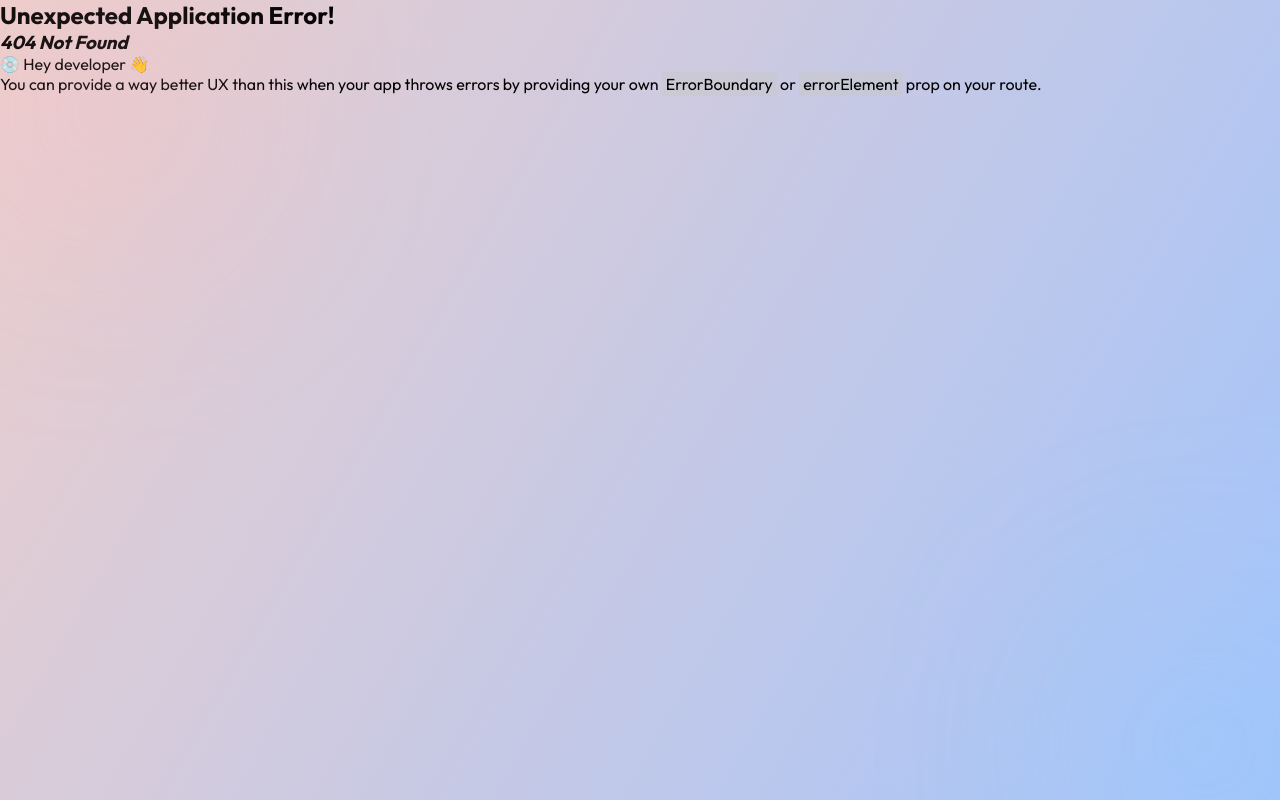
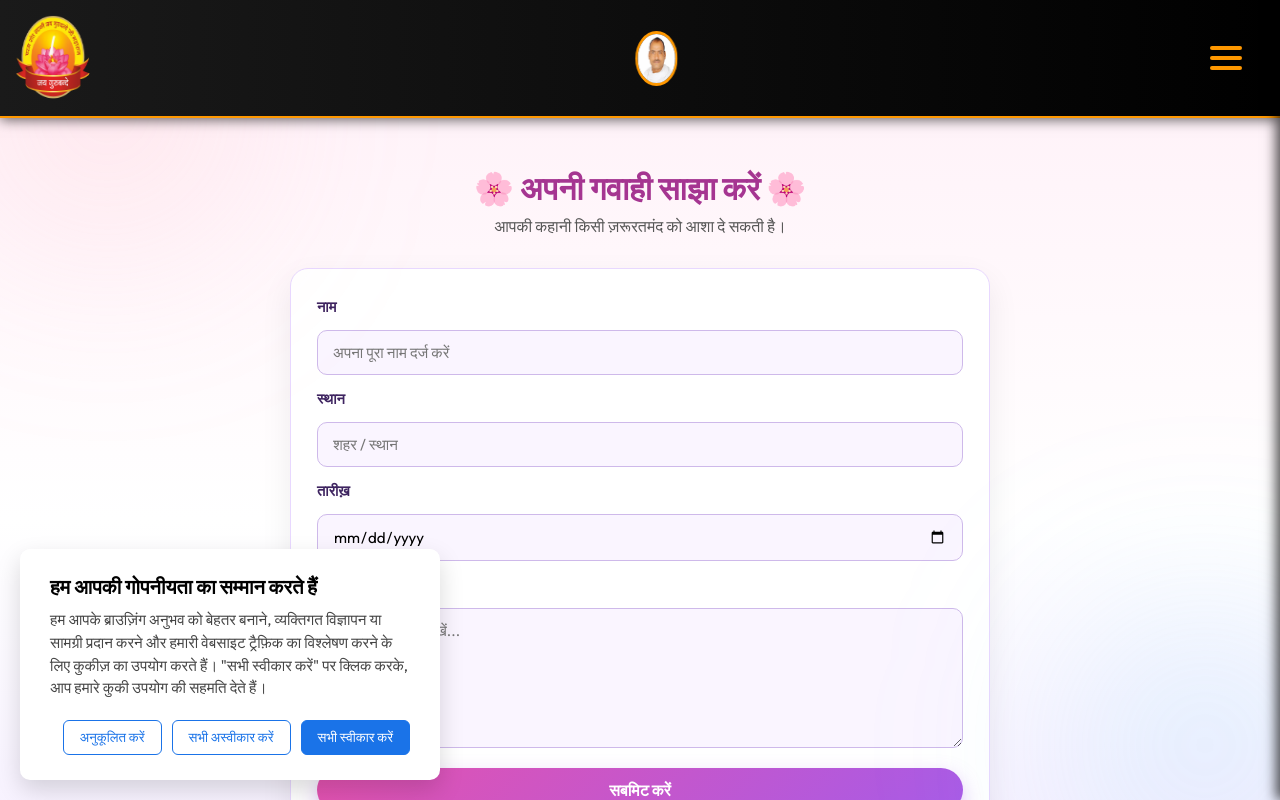
Before and after one commit to vikashsingh813/jaygurubandey, a React (Vite) app: page /submit-testimony in a window 1280 px wide. Before the commit this address had no page. Built offline with nearby package versions, Linux system fonts and the light colour scheme.

Commit message:
Inital Commit

```diff
--- a/src/main.jsx
+++ b/src/main.jsx
@@ -30,6 +30,7 @@ import DailySchedule from './pages/DailySchedule.jsx'
 import Feedback from './pages/Feedback.jsx'
 import ExploreAshram from './pages/ExploreAshram.jsx'
 import Testimonies from './pages/Testimonies.jsx'
+import SubmitTestimony from './pages/SubmitTestimony.jsx'
 
 const router = createBrowserRouter([
   {
@@ -63,6 +64,7 @@ const router = createBrowserRouter([
       { path: 'feedback', element: <Feedback /> },
       { path: 'explore', element: <ExploreAshram /> },
       { path: 'testimonies', element: <Testimonies /> },
+      { path: 'submit-testimony', element: <SubmitTestimony /> },
     ],
   },
 ])
--- /dev/null
+++ b/src/pages/SubmitTestimony.css
@@ -0,0 +1,227 @@
+/* =========================
+   Layout & Background
+========================= */
+.submit-testimony-page {
+  min-height: 100vh;
+  padding: 50px 20px 80px;
+  display: flex;
+  flex-direction: column;
+  align-items: center;
+  background: linear-gradient(180deg, #fff3f9 0%, #ffffff 50%, #f4edff 100%);
+  text-align: center;
+  animation: pageFadeIn 0.7s ease-out;
+}
+
+/* Page fade-in */
+@keyframes pageFadeIn {
+  from {
+    opacity: 0;
+    transform: translateY(10px);
+  }
+  to {
+    opacity: 1;
+    transform: translateY(0);
+  }
+}
+
+/* =========================
+   Heading & Subtitle
+========================= */
+.submit-testimony-page h1 {
+  font-size: 2rem;
+  font-weight: 700;
+  color: #a53591;
+  margin-bottom: 6px;
+  animation: fadeUp 0.8s ease-out;
+}
+
+.submit-testimony-page p {
+  font-size: 1rem;
+  color: #565656;
+  margin-bottom: 28px;
+  max-width: 640px;
+  line-height: 1.6;
+  animation: fadeUp 0.95s ease-out;
+}
+
+/* Generic fade-up used for multiple elements */
+@keyframes fadeUp {
+  from {
+    opacity: 0;
+    transform: translateY(12px);
+  }
+  to {
+    opacity: 1;
+    transform: translateY(0);
+  }
+}
+
+/* =========================
+   Form Card
+========================= */
+.submit-form {
+  width: 100%;
+  max-width: 700px;
+  background: #ffffff;
+  padding: 28px 26px;
+  border-radius: 18px;
+  box-shadow: 0 12px 32px rgba(0, 0, 0, 0.07);
+  border: 1px solid #e8d8ff;
+  display: flex;
+  flex-direction: column;
+  gap: 14px;
+  animation: fadeUp 1.1s ease-out;
+}
+
+.submit-form label {
+  text-align: left;
+  color: #3e2460;
+  font-size: 0.92rem;
+  font-weight: 600;
+}
+
+.submit-form input,
+.submit-form textarea {
+  width: 100%;
+  padding: 12px 15px;
+  border-radius: 10px;
+  border: 1px solid #ceb9ea;
+  background: #faf5ff;
+  font-size: 0.95rem;
+  font-family: inherit;
+  outline: none;
+  transition: border-color 0.2s ease, box-shadow 0.2s ease, background 0.2s ease,
+    transform 0.1s ease;
+}
+
+.submit-form input:focus,
+.submit-form textarea:focus {
+  border-color: #af6ed9;
+  box-shadow: 0 0 0 2px rgba(175, 110, 217, 0.18);
+  background: #ffffff;
+  transform: translateY(-1px);
+}
+
+/* =========================
+   Submit Button
+========================= */
+.submit-testimony-btn {
+  margin-top: 6px;
+  padding: 12px;
+  border-radius: 999px;
+  font-size: 1rem;
+  font-weight: 600;
+  border: none;
+  cursor: pointer;
+  background: linear-gradient(135deg, #e452af, #a75be7);
+  color: white;
+  box-shadow: 0 8px 20px rgba(167, 91, 231, 0.35);
+  transition: transform 0.2s ease, box-shadow 0.2s ease, opacity 0.2s ease;
+}
+
+.submit-testimony-btn:hover {
+  transform: translateY(-3px);
+  box-shadow: 0 10px 26px rgba(167, 91, 231, 0.45);
+}
+
+.submit-testimony-btn:active {
+  transform: scale(0.96);
+  box-shadow: 0 6px 18px rgba(167, 91, 231, 0.35);
+}
+
+/* =========================
+   Success Message
+========================= */
+.success-message {
+  margin-top: 12px;
+  font-size: 1rem;
+  font-weight: 600;
+  color: #1d8a40;
+  text-align: center;
+  animation: successPop 0.5s ease-out;
+}
+
+@keyframes successPop {
+  0% {
+    opacity: 0;
+    transform: translateY(8px) scale(0.96);
+  }
+  60% {
+    opacity: 1;
+    transform: translateY(0) scale(1.03);
+  }
+  100% {
+    opacity: 1;
+    transform: translateY(0) scale(1);
+  }
+}
+
+/* =========================
+   Responsiveness
+========================= */
+
+/* Tablets (portrait & small laptops) */
+@media (max-width: 1024px) {
+  .submit-testimony-page {
+    padding: 40px 18px 60px;
+  }
+
+  .submit-form {
+    max-width: 600px;
+  }
+}
+
+/* Large phones / small tablets */
+@media (max-width: 768px) {
+  .submit-testimony-page h1 {
+    font-size: 1.8rem;
+  }
+
+  .submit-testimony-page p {
+    font-size: 0.95rem;
+  }
+
+  .submit-form {
+    padding: 22px 18px;
+    max-width: 500px;
+  }
+}
+
+/* Small phones */
+@media (max-width: 480px) {
+  .submit-testimony-page {
+    padding: 32px 14px 50px;
+  }
+
+  .submit-testimony-page h1 {
+    font-size: 1.5rem;
+  }
+
+  .submit-form {
+    padding: 18px 14px;
+    border-radius: 14px;
+    box-shadow: 0 8px 22px rgba(0, 0, 0, 0.06);
+  }
+
+  .submit-form input,
+  .submit-form textarea {
+    font-size: 0.9rem;
+    padding: 10px 12px;
+  }
+
+  .submit-btn {
+    font-size: 0.95rem;
+    padding: 10px;
+  }
+}
+
+/* Very large screens */
+@media (min-width: 1400px) {
+  .submit-testimony-page h1 {
+    font-size: 2.2rem;
+  }
+
+  .submit-form {
+    max-width: 760px;
+  }
+}
--- /dev/null
+++ b/src/pages/SubmitTestimony.jsx
@@ -0,0 +1,114 @@
+import React, { useState } from "react";
+import "./SubmitTestimony.css";
+
+const SubmitTestimony = () => {
+  const [form, setForm] = useState({
+    name: "",
+    location: "",
+    date: "",
+    testimony: ""
+  });
+
+  const [submitted, setSubmitted] = useState(false);
+
+  const googleFormURL =
+    "https://docs.google.com/forms/d/e/1FAIpQLScYAJdOlq2a9vG_a46-cz6UsLmDkhROgCBc3zEbUMY6MY-uBg/formResponse";
+
+  const entryName = "entry.1956407696";
+  const entryLocation = "entry.699348816";
+  const entryDate = "entry.349804285";
+  const entryTestimony = "entry.185507649";
+
+  const handleNameChange = (e) => {
+    const value = e.target.value.replace(/[^A-Za-z\s]/g, "");
+    setForm({ ...form, name: value });
+  };
+
+  const handleLocationChange = (e) => {
+    const value = e.target.value.replace(/[^A-Za-z\s]/g, "");
+    setForm({ ...form, location: value });
+  };
+
+  const handleTestimonyChange = (e) => {
+    setForm({ ...form, testimony: e.target.value });
+  };
+
+  const handleSubmit = (e) => {
+    e.preventDefault();
+
+    const formData = new FormData();
+    formData.append(entryName, form.name);
+    formData.append(entryLocation, form.location);
+    formData.append(entryDate, form.date);
+    formData.append(entryTestimony, form.testimony);
+
+    fetch(googleFormURL, {
+      method: "POST",
+      mode: "no-cors",
+      body: formData,
+    });
+
+    setSubmitted(true);
+    setForm({ name: "", location: "", date: "", testimony: "" });
+
+    setTimeout(() => {
+      setSubmitted(false);
+    }, 4000);
+  };
+
+  return (
+    <div className="submit-testimony-page">
+      <h1>🌸 अपनी गवाही साझा करें 🌸</h1>
+      <p>आपकी कहानी किसी ज़रूरतमंद को आशा दे सकती है।</p>
+
+      <form onSubmit={handleSubmit} className="submit-form">
+        <label>नाम</label>
+        <input
+          type="text"
+          value={form.name}
+          required
+          onChange={handleNameChange}
+          placeholder="अपना पूरा नाम दर्ज करें"
+        />
+
+        <label>स्थान</label>
+        <input
+          type="text"
+          value={form.location}
+          required
+          onChange={handleLocationChange}
+          placeholder="शहर / स्थान"
+        />
+
+        <label>तारीख़</label>
+        <input
+          type="date"
+          value={form.date}
+          required
+          onChange={(e) => setForm({ ...form, date: e.target.value })}
+        />
+
+        <label>गवाही</label>
+        <textarea
+          rows="6"
+          value={form.testimony}
+          required
+          onChange={handleTestimonyChange}
+          placeholder="अपनी गवाही यहाँ लिखें..."
+        />
+
+        <button type="submit" className="submit-testimony-btn">
+          सबमिट करें
+        </button>
+
+        {submitted && (
+          <p className="success-message">
+            🌸 धन्यवाद! आपकी गवाही सफलतापूर्वक जमा हो गई है।
+          </p>
+        )}
+      </form>
+    </div>
+  );
+};
+
+export default SubmitTestimony;
```
